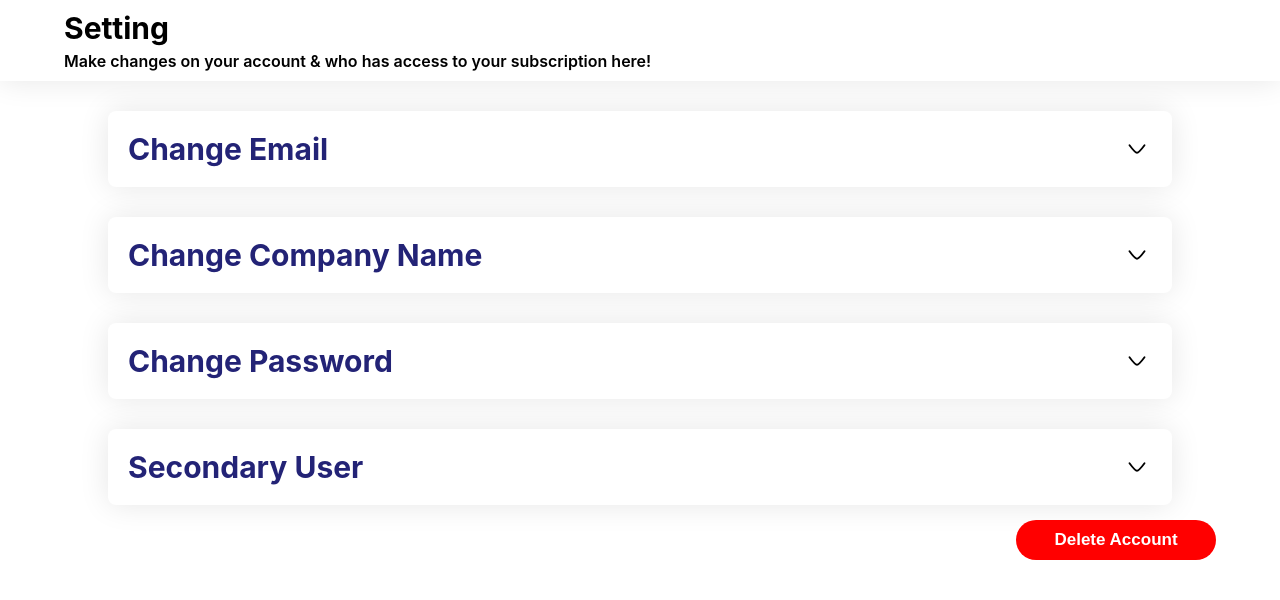
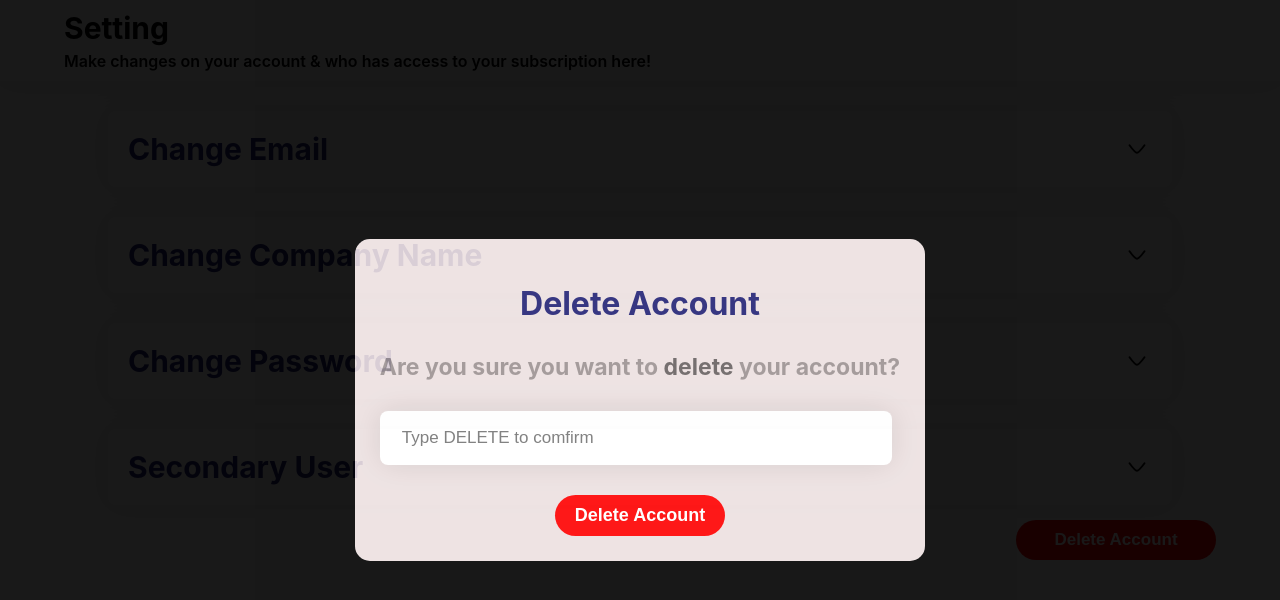
Before and after one commit to tahamemon516/react_settings_screen, a React (Create React App) app: page / in a window 1280 px wide. Shown: the top 600 px of the page. Built offline with nearby package versions, Linux system fonts and the light colour scheme.

Commit message:
Add Popop

```diff
--- /dev/null
+++ b/src/Setting/Popop/AddPopopForm.jsx
@@ -0,0 +1,53 @@
+import React from 'react'
+import "./Popop.css"
+
+const AddPopopForm = () => {
+  return (
+    <div className='add-pop-main-cont'>
+            <div className='pop-heading'>
+                <h1>Add User</h1>
+            </div>
+        <div className='first-name-last-name-cont'>
+            <div className="add-input">
+                <input
+                    name="email"
+                    placeholder="First Name"
+                    type="email"
+                    required=""
+                />
+            </div>
+            <div className="add-input">
+                <input
+                    name="email"
+                    placeholder="First Name"
+                    type="email"
+                    required=""
+                />
+            </div>
+        </div>
+        <div className='email-roleAssigned-cont'>
+            <div className="add-input2">
+                <input
+                    name="email"
+                    placeholder="Email"
+                    type="email"
+                    required=""
+                />
+            </div>
+            <div className="add-input2">
+                <input
+                    name="email"
+                    placeholder="Role Assigned"
+                    type="email"
+                    required=""
+                />
+            </div>
+        </div>
+        <button className='add-pop-btn'>
+            Add
+        </button>
+    </div>
+  )
+}
+
+export default AddPopopForm
--- /dev/null
+++ b/src/Setting/Popop/DeletePopopForm.jsx
@@ -0,0 +1,28 @@
+import React from 'react'
+import "./Popop.css"
+
+const DeletePopopForm = () => {
+  return (
+    <div className='remove-pop-main-cont'>
+            <div className='pop-heading'>
+                <h1>
+                   Delete Account
+                </h1>
+            </div>
+        <h3>Are you sure you want to <span>delete</span> your account?</h3>
+        <div className="delete-input">
+            <input
+                name="email"
+                placeholder="Type DELETE to comfirm"
+                type="email"
+                required=""
+                />
+        </div>
+        <button className='remove-pop-btn'>
+            Delete Account
+        </button>
+    </div>
+  )
+}
+
+export default DeletePopopForm
--- /dev/null
+++ b/src/Setting/Popop/Popop.css
@@ -0,0 +1,165 @@
+.pop-main-cont{
+    width: 100vw;
+    height: 100vh;
+    position: absolute;
+    top: 0;
+    left: 0;
+    opacity: 0.9;
+    background-color: black;
+}
+.pop-iner-cont{
+    width: 100%;
+    height: 100%;
+    display: flex;
+    justify-content: center;
+    align-items: center;
+}
+.pop-card-cont{
+    min-height: 25%;
+    min-width: 25%;
+    background-color: rgb(237, 225, 225);
+    border-radius: 15px;
+    padding: 25px;
+    box-shadow: 0 0 30px 0 rgba(0,0,0,0.1);
+    opacity: 999;
+}
+.pop-heading h1{
+    text-align: center;
+    color: rgb(35, 35, 118);
+}
+.add-input input{
+    border-radius: 8px;
+    width: 77%;
+    padding: 15px 20px;
+    border: 2px solid transparent;
+    font-size: 17px;
+    transition-property: all;
+    transition-duration: 300;
+    box-shadow: 0 0 30px 0 rgba(0, 0, 0, 0.2);
+}
+.add-input input:focus{
+    outline: none;
+    border: 2px solid rgba(67, 119, 201, 0.685);
+}
+.add-input input ::placeholder{
+    color: rgb(243, 238, 238);
+
+}
+.add-input2 input{
+    border-radius: 8px;
+    width: 89%;
+    padding: 15px 20px;
+    border: 2px solid transparent;
+    font-size: 17px;
+    transition-property: all;
+    transition-duration: 300;
+    box-shadow: 0 0 30px 0 rgba(0, 0, 0, 0.1);
+}
+.add-input2 input:focus{
+    outline: none;
+    border: 2px solid rgba(67, 119, 201, 0.685);
+}
+.add-input2 input ::placeholder{
+    color: rgb(243, 238, 238);
+
+}
+.first-name-last-name-cont{
+    max-width: 400px;
+    display: flex;
+    justify-content: center;
+    align-items: center;
+    gap: 30px;
+    margin-top: 20px;
+}
+.email-roleAssigned-cont{
+    max-width: 400px;
+    display: flex;
+    flex-direction: column;
+    gap: 30px;
+    margin-top: 40px;
+}
+.add-input{
+    width: 50%;
+}
+.add-input2{
+    width: 100%;
+}
+.add-pop-btn{
+    margin: auto;
+    padding: 10px 30px;
+    background-color: rgba(67, 119, 201, 0.685);
+    border: none;
+    border-radius: 50px;
+    display: flex;
+    justify-content: center;
+    align-items: center;
+    color: white;
+    font-size: 18px;
+    font-weight: 600;
+    margin-top: 20px;
+}
+.remove-pop-main-cont{
+    display: flex;
+    flex-direction: column;
+    gap: 30px;
+    margin-top: 20px;
+}
+.remove-pop-main-cont h3{
+    font-size: 23px;
+    color: rgb(156, 146, 146);
+}
+.remove-pop-main-cont h3 span{
+    color: rgb(104, 97, 97);
+}
+.delete-input input{
+    border-radius: 8px;
+    width: 90%;
+    padding: 15px 20px;
+    border: 2px solid transparent;
+    font-size: 17px;
+    transition-property: all;
+    transition-duration: 300;
+    box-shadow: 0 0 30px 0 rgba(0, 0, 0, 0.1);
+}
+.delete-input input:focus{
+    outline: none;
+    border: 2px solid rgba(67, 119, 201, 0.685);
+}
+.delete-input input ::placeholder{
+    color: rgb(243, 238, 238);
+
+}
+.remove-pop-btn{
+    margin: auto;
+    padding: 10px 20px;
+    background-color: red;
+    border: none;
+    border-radius: 50px;
+    display: flex;
+    justify-content: center;
+    align-items: center;
+    color: white;
+    font-size: 18px;
+    font-weight: 600;
+}
+@media screen and (max-width: 560px) {
+    .remove-pop-main-cont h3{
+        font-size: 20px;
+        text-align: center;
+    }
+}
+@media screen and (max-width: 490px) {
+    .remove-pop-main-cont h3{
+        font-size: 20px;
+        text-align: center;
+    }
+    .delete-input input{
+        width: 86%;
+    }
+    .add-input2 input{
+        width: 86%;
+    }
+    .add-input input{
+        width: 70%;
+    }
+}
--- /dev/null
+++ b/src/Setting/Popop/popopLayout.jsx
@@ -0,0 +1,20 @@
+import React from 'react'
+import "./Popop.css"
+
+const PopopLayout = ({tittle, children }) => {
+  return (
+    <div>
+      <div className='pop-main-cont'>
+        <div className='pop-iner-cont'>
+          <div className='pop-card-cont'>
+            <div className=''>
+                {children}
+            </div>
+          </div>
+        </div>
+      </div>
+    </div>
+  )
+}
+
+export default PopopLayout
--- a/src/Setting/Setting.css
+++ b/src/Setting/Setting.css
@@ -72,7 +72,6 @@
 .settings-bold-text{
     font-weight: 700;
 }
-
 .hidden-input input{
     border-radius: 8px;
     width: 30vw;
--- a/src/Setting/Setting.js
+++ b/src/Setting/Setting.js
@@ -1,6 +1,6 @@
 import React, { useState } from "react";
 import "./Setting.css";
-import { UserCard, CardLayout, EmailForm, CompanyForm, PasswordForm } from "./index";
+import { UserCard, CardLayout, EmailForm, CompanyForm, PasswordForm, PopopLayout, AddPopopForm, DeletePopopForm } from "./index";
 
 const Setting = () => {
   const [activeCard, setActiveCard] = useState(false);
@@ -101,6 +101,12 @@ const Setting = () => {
         <PasswordForm form={form} handleChange={handleChange} />
       </CardLayout>
 
+      <PopopLayout
+      >
+        {/* <AddPopopForm/> */}
+        <DeletePopopForm/>
+      </PopopLayout>
+
       <UserCard
         isOpen={activeCard4}
         handler={() => setActiveCard4(!activeCard4)}
--- a/src/Setting/index.js
+++ b/src/Setting/index.js
@@ -3,3 +3,6 @@ export {default as EmailForm} from './EmailForm';
 export {default as CompanyForm} from './CompanyForm';
 export {default as PasswordForm} from './PasswordForm';
 export {default as UserCard} from './UserCard';
+export {default as PopopLayout} from "./Popop/popopLayout";
+export {default as AddPopopForm} from "./Popop/AddPopopForm";
+export {default as DeletePopopForm} from "./Popop/DeletePopopForm";
```
